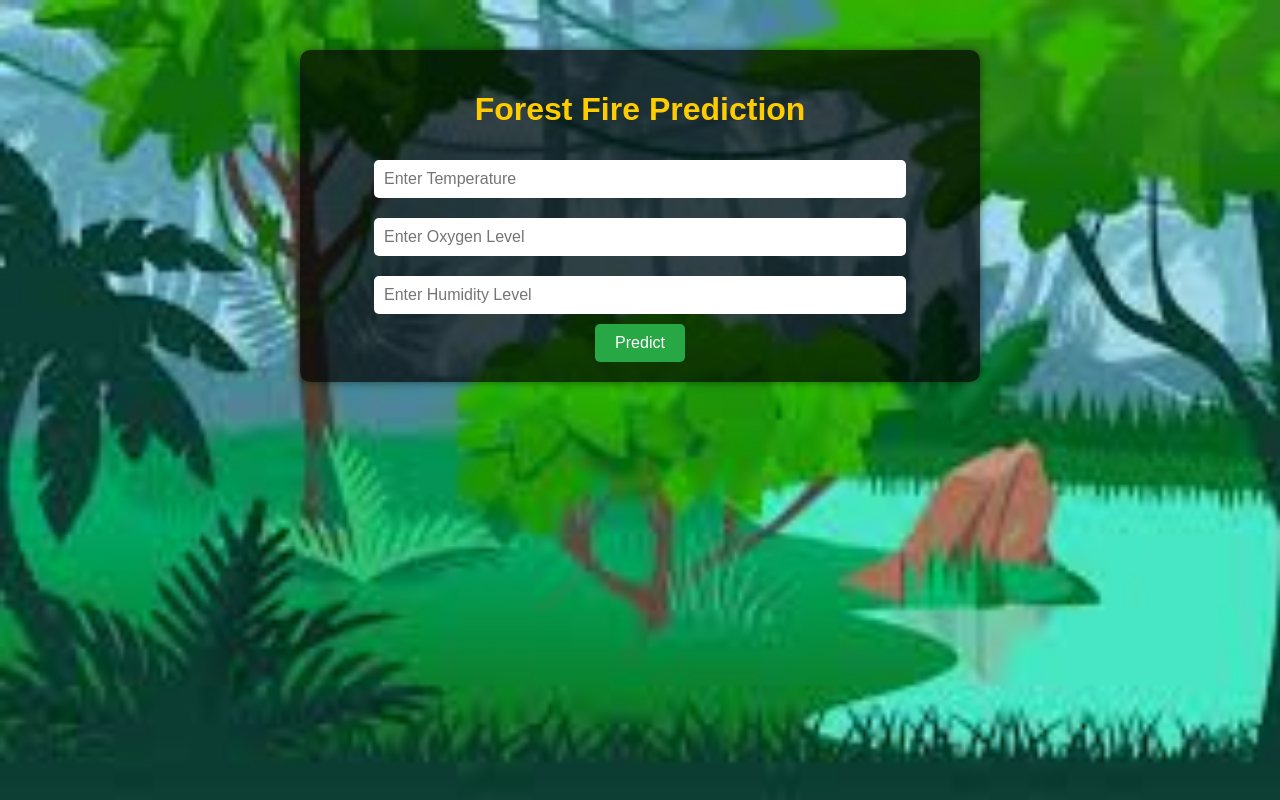
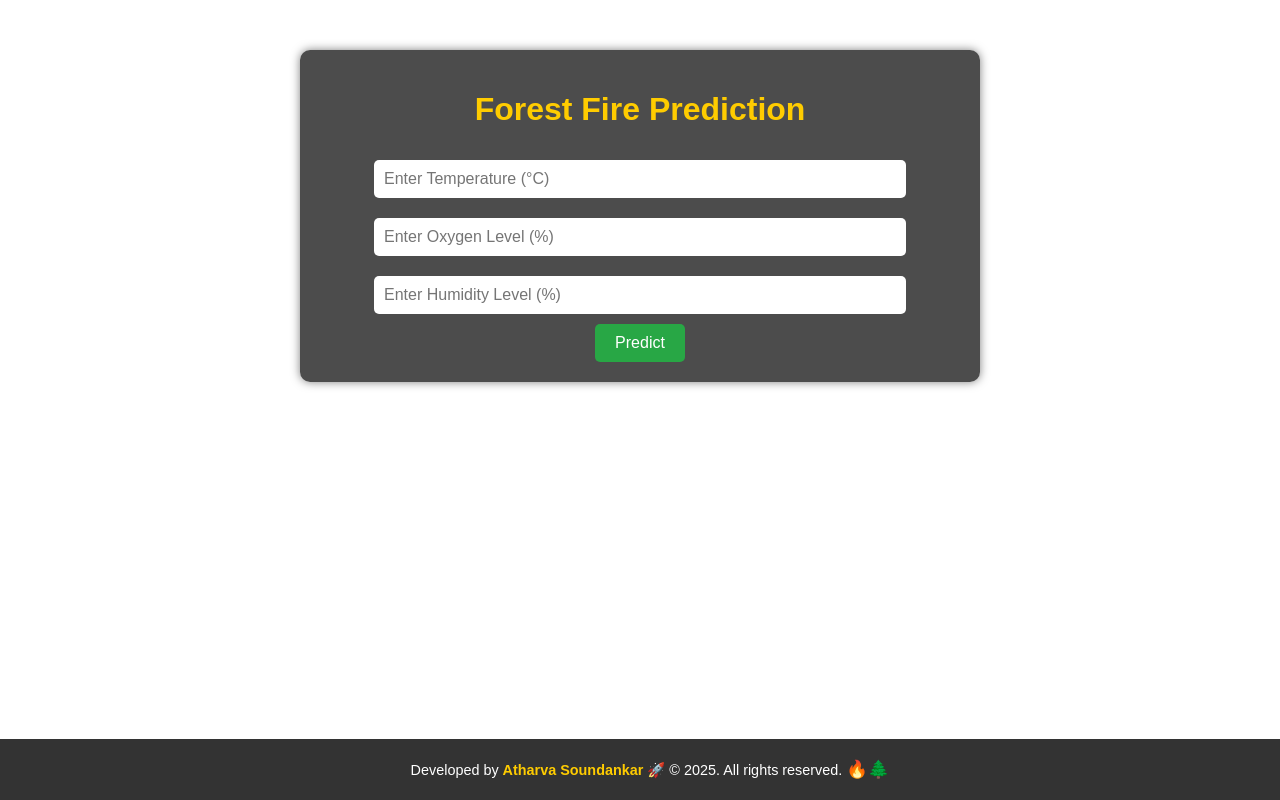
Before and after one commit to mercydeez/forest-fire-risk-prediction, a Flask app: page / in a window 1280 px wide. Run offline with Flask 3, Linux system fonts and the light colour scheme; parts of the project's set-up code (start-up, migrations or seed data) failed here and were passed over.

Commit message:
Initial commit

```diff
--- a/app.py
+++ b/app.py
@@ -2,7 +2,8 @@ from flask import Flask, render_template, request
 import pickle
 
 app = Flask(__name__)
-# Load the model
+
+# Load the trained model
 model = pickle.load(open('model.pkl', 'rb'))
 
 @app.route('/')
@@ -12,26 +13,28 @@ def index():
 @app.route('/predict', methods=['POST'])
 def predict():
     try:
-        # Get form data
+        # Get input features
         temp = float(request.form['feature1'])
         oxygen = float(request.form['feature2'])
         humidity = float(request.form['feature3'])
 
-        # Prediction and probability
+        # Make prediction and calculate confidence
         prediction = model.predict([[temp, oxygen, humidity]])
-        pred_prob = model.predict_proba([[temp, oxygen, humidity]])[0][1]  # Probability of fire risk
+        confidence = model.predict_proba([[temp, oxygen, humidity]])[0][1]  # Probability of fire risk
 
-        # Text based on prediction
+        # Round the confidence to 2 decimal places and convert to percentage
+        confidence = round(confidence * 100, 2)
+
+        # Generate the prediction message
         if prediction[0] == 1:
-            pred_text = f"Danger: Your Forest is in Danger. Probability: {pred_prob*100:.2f}%"
+            pred_text = "🔥 Fire Risk: The forest is at risk of fire!"
+            background_image = "/static/risk.jpeg"  # Risk background image
         else:
-            pred_text = f"Safe: Your Forest is safe for now. Probability: {(1 - pred_prob)*100:.2f}%"
+            pred_text = "✅ Safe: The forest is safe for now."
+            background_image = "/static/no_risk.jpg"  # Safe background image
 
-        # Background context (Ensure danger is always a boolean)
-        danger = bool(prediction[0] == 1)
-
-        # Return the prediction result and danger status with probability
-        return render_template('index.html', pred=pred_text, danger=danger)
+        # Pass the prediction and confidence to the template
+        return render_template('index.html', pred=pred_text, confidence=confidence, background_image=background_image)
 
     except Exception as e:
         return render_template('index.html', pred="Error in Prediction", bhai=str(e))
--- a/templates/index.html
+++ b/templates/index.html
@@ -7,7 +7,7 @@
     <style>
         body {
             font-family: Arial, sans-serif;
-            background-image: url('/static/forest-background.jpg'); /* Default background */
+            background-image: url('{{ background_image }}');
             background-size: cover;
             background-attachment: fixed;
             margin: 0;
@@ -60,38 +60,54 @@
             font-size: 1.2em;
             color: #ffcc00;
         }
+        .footer {
+            text-align: center;
+            padding: 10px;
+            background-color: #333; /* Solid background color for footer */
+            margin-top: 20px;
+            position: fixed;
+            bottom: 0;
+            width: 100%;
+            color: #fff;
+        }
+        .footer p {
+            font-size: 0.9em;
+            margin: 0;
+            padding: 10px;
+        }
+        .footer a {
+            color: #ffcc00;
+            font-weight: bold;
+            text-decoration: none;
+        }
+        .footer a:hover {
+            text-decoration: underline;
+        }
+        .footer .emoji {
+            font-size: 1.2em;
+        }
     </style>
-    <script>
-        function updateBackground(isDanger) {
-            if (isDanger) {
-                document.body.style.backgroundImage = "url('/static/risk.jpeg')"; // For Danger
-            } else {
-                document.body.style.backgroundImage = "url('/static/no_risk.jpg')"; // For Safe
-            }
-        }
-    </script>
 </head>
 <body>
     <div class="container">
         <h1>Forest Fire Prediction</h1>
         <form action="{{ url_for('predict') }}" method="post">
-            <input type="number" name="feature1" placeholder="Enter Temperature" required>
-            <input type="number" name="feature2" placeholder="Enter Oxygen Level" required>
-            <input type="number" name="feature3" placeholder="Enter Humidity Level" required>
+            <input type="number" name="feature1" placeholder="Enter Temperature (°C)" required>
+            <input type="number" name="feature2" placeholder="Enter Oxygen Level (%)" required>
+            <input type="number" name="feature3" placeholder="Enter Humidity Level (%)" required>
             <input type="submit" value="Predict">
         </form>
 
         {% if pred %}
         <div class="output">
             <h2>{{ pred }}</h2>
-            <p>{{ bhai if bhai else '' }}</p>
+            <p>Confidence Level: <strong>{{ confidence }}%</strong></p>
         </div>
+        {% endif %}
+    </div>
 
-        <!-- Pass the danger status to the JavaScript function -->
-        <script>
-            updateBackground({{ danger | tojson }});
-        </script>
-        {% endif %}
+    <div class="footer">
+        <p>Developed by <a href="https://www.linkedin.com/in/atharva-soundankar/" target="_blank">Atharva Soundankar 🚀</a> &copy; 2025. All rights reserved. <span class="emoji">🔥🌲</span></p>
     </div>
 </body>
 </html>
```
Also changed, not shown: 1 other file.
